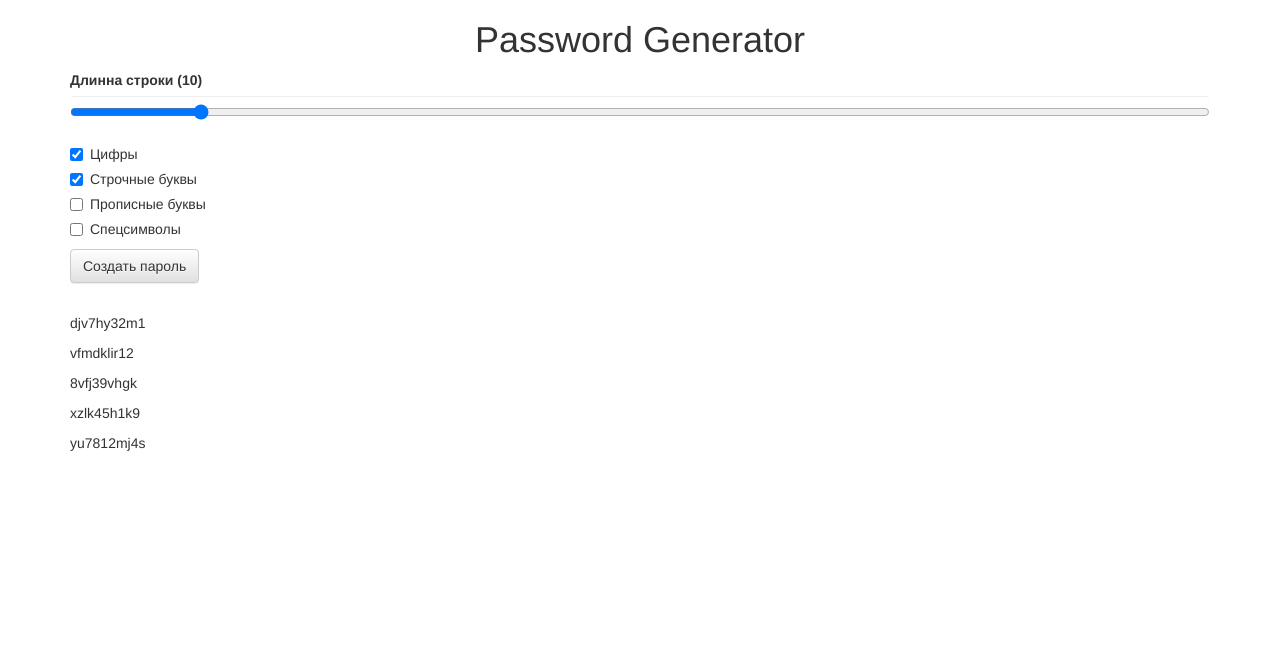
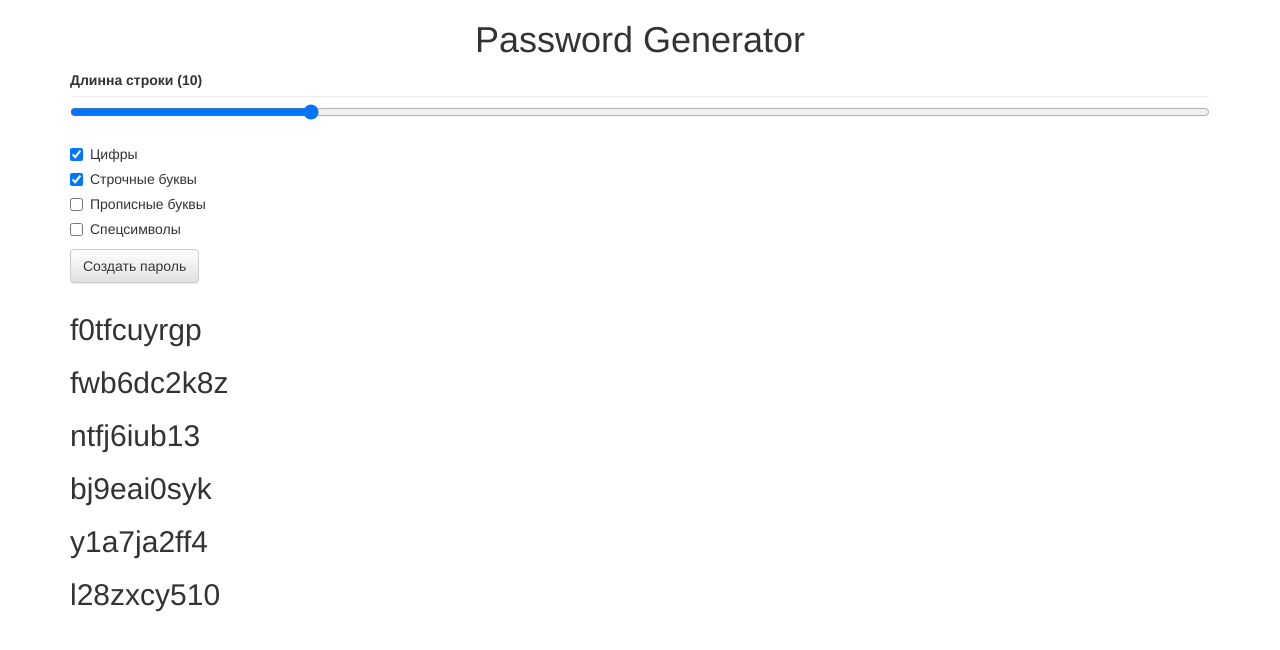
Before and after one commit to kruvv/Generator-Password, a plain HTML site: page index.html in a window 1280 px wide. Drawn offline with nearby package versions, Linux system fonts and the light colour scheme.

Commit message:
Add js part

```diff
--- a/index.html
+++ b/index.html
@@ -14,8 +14,8 @@
 <!-- Optional theme -->
 <link rel="stylesheet" href="https://maxcdn.bootstrapcdn.com/bootstrap/3.3.7/css/bootstrap-theme.min.css" integrity="sha384-rHyoN1iRsVXV4nD0JutlnGaslCJuC7uwjduW9SVrLvRYooPp2bWYgmgJQIXwl/Sp" crossorigin="anonymous">
 
-<!-- Latest compiled and minified JavaScript -->
-<script src="https://maxcdn.bootstrapcdn.com/bootstrap/3.3.7/js/bootstrap.min.js" integrity="sha384-Tc5IQib027qvyjSMfHjOMaLkfuWVxZxUPnCJA7l2mCWNIpG9mGCD8wGNIcPD7Txa" crossorigin="anonymous"></script>
+
+
 
 </head>
   <body>
@@ -30,16 +30,16 @@
                 <form>
                     <div class="form-group">
                       <label for="lengthString">Длинна строки (<span id="password-length">10</span>)</label>
-                      <input type="range" class="form-control" id="lengthString" value="10">
+                      <input type="range" class="form-control" id="lengthString" value="10" max="50">
                     </div>
                     <div class="checkbox">
                         <label>
-                          <input type="checkbox" id="numbers" checked> Цифры
+                          <input type="checkbox" id="Numbers" checked> Цифры
                         </label>
                       </div>
                       <div class="checkbox">
                         <label>
-                          <input type="checkbox" id="lowerCase" checked> Строчные буквы
+                          <input type="checkbox" id="LowerCaseLetters" checked> Строчные буквы
                         </label>
                       </div>
                       <div class="checkbox">
@@ -53,18 +53,14 @@
                         </label>
                       </div>
 
-                    <button type="button" class="btn btn-default">Создать пароль</button>
+                    <button type="button" class="btn btn-default" id="generator">Создать пароль</button>
                   </form>
             </div>
         </div>
         <div class="row">
             <div class="col-lg-12">
                 <div id="out">
-                    <p>djv7hy32m1</p>
-                    <p>vfmdklir12</p>
-                    <p>8vfj39vhgk</p>
-                    <p>xzlk45h1k9</p>
-                    <p>yu7812mj4s</p>
+
                 </div>
             </div>
         </div>
@@ -72,7 +68,7 @@
 
     <!-- jQuery (necessary for Bootstrap's JavaScript plugins) -->
     <script src="https://ajax.googleapis.com/ajax/libs/jquery/1.12.4/jquery.min.js"></script>
-    <!-- Include all compiled plugins (below), or include individual files as needed -->
-    <!-- <script src="js/bootstrap.min.js"></script> -->
+    <script src="https://maxcdn.bootstrapcdn.com/bootstrap/3.3.7/js/bootstrap.min.js" integrity="sha384-Tc5IQib027qvyjSMfHjOMaLkfuWVxZxUPnCJA7l2mCWNIpG9mGCD8wGNIcPD7Txa" crossorigin="anonymous"></script>
+    <script src="js/generator.js"></script>
   </body>
 </html>
--- /dev/null
+++ b/js/generator.js
@@ -0,0 +1,66 @@
+var numbers = [1, 2, 3, 4, 5, 6, 7, 8, 9, 0];
+var lowerCase = ['a', 'b', 'c', 'd', 'e', 'f', 'g', 'h', 'i', 'j', 'k', 'l', 'm', 'n', 'p', 'q', 'r', 's', 't', 'u', 'v', 'w', 'x', 'y', 'z'];
+var upperCase = ['A', 'B', 'C', 'D', 'E', 'F', 'G', 'H', 'I', 'J', 'K', 'L', 'M', 'N', 'P', 'Q', 'R', 'S', 'T', 'U', 'V', 'W', 'X', 'Y', 'Z'];
+var specialCharacters = ['!', '@', '#', '$'];
+
+document.getElementById('lengthString').oninput = function() {
+    // Ползунок - Длинна массива
+    document.getElementById('password-length').innerHTML = this.value;
+}
+
+// Запуск при старте
+generatePass();
+
+document.getElementById('generator').onclick = generatePass;
+
+function generatePass() {
+    var result = [];
+    if(document.getElementById('Numbers').checked) {
+        // Включены ли цифры
+        result = result.concat(numbers);
+    }
+    if(document.getElementById('LowerCaseLetters').checked) {
+        // Включены ли Строчные символы
+        result = result.concat(lowerCase);
+    }
+    if(document.getElementById('UpperCaseLetters').checked) {
+        // Включены ли Прописные символы
+        result = result.concat(upperCase);
+    }
+    if(document.getElementById('SpecialCharacters').checked) {
+        // Включены ли спецсимволы
+        result = result.concat(specialCharacters);
+    }
+
+    // Перемешиваем результирующий массив
+    result.sort(compareRandom);
+
+    document.getElementById('out').innerHTML = '';
+
+    for(var k = 0; k < 6; k++) {
+
+    var pass = '';
+
+    // Длинна пароля
+    var passwordLength = document.getElementById('lengthString').value;
+
+    // Формирование пароля случайным образом
+    for(var i = 0; i < passwordLength; i++) {
+        pass += result[randomInteger(0, result.length - 1)];
+    }
+
+    // Вывод пароля на страницу
+    document.getElementById('out').innerHTML += '<h2>' + pass + '</h2>';
+    }
+}
+    // Перемещивание результирующего массива
+    function compareRandom(a, b) {
+        return Math.random() - 0.5;
+    }
+
+    // Выбор случайного символа из массива
+    function randomInteger(min, max) {
+        var rand = min - 0.5 + Math.random() * (max - min + 1)
+        rand = Math.round(rand);
+        return rand;
+    }
```
